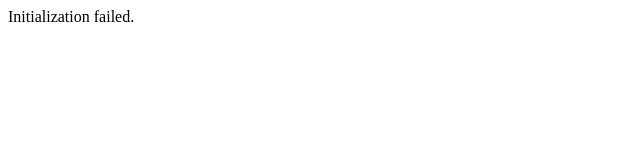
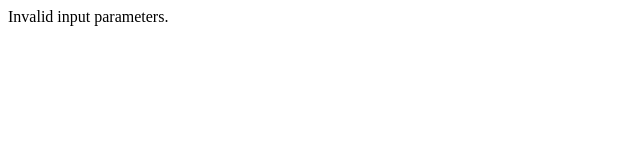
Before and after one commit to Callejas-bat/invgestacion, a plain HTML site: page index.html in a window 1280 px wide. Shown: the full height of the page, 0-640 px from the left. Drawn offline with Linux system fonts and the light colour scheme.

Commit message:
Update index.html

```diff
--- a/index.html
+++ b/index.html
@@ -35,7 +35,7 @@
                 console.log('Model, scaler, and label encoder loaded');
             } catch (error) {
                 console.error('Error loading model or data:', error);
-                throw error;
+                return 'Error loading model or data.';
             }
         }
 
@@ -50,8 +50,7 @@
                 const vel = parseFloat(urlParams.get('vel'));
 
                 if (isNaN(hum) || isNaN(luz) || isNaN(pres) || isNaN(temp) || isNaN(vel)) {
-                    document.body.innerHTML = 'Invalid input parameters.';
-                    return;
+                    return 'Invalid input parameters.';
                 }
 
                 const input = [hum, luz, pres, temp, vel];
@@ -62,10 +61,10 @@
                 const predClass = prediction.argMax(-1).dataSync()[0];
                 const result = inverseLabelEncode(predClass, labelEncoder);
 
-                document.body.innerHTML = result;
+                return result;
             } catch (error) {
                 console.error('Error during prediction:', error);
-                document.body.innerHTML = 'Error during prediction.';
+                return 'Error during prediction.';
             }
         }
 
@@ -73,7 +72,8 @@
         window.onload = async () => {
             try {
                 await loadModel();
-                await handleRequest();
+                const result = await handleRequest();
+                document.body.innerHTML = result; // Mostrar el resultado en el cuerpo de la página
             } catch (error) {
                 console.error('Error initializing application:', error);
                 document.body.innerHTML = 'Initialization failed.';
```
